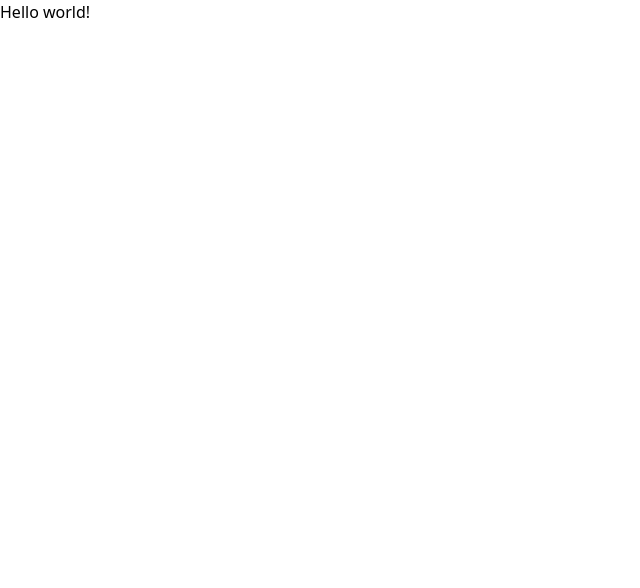
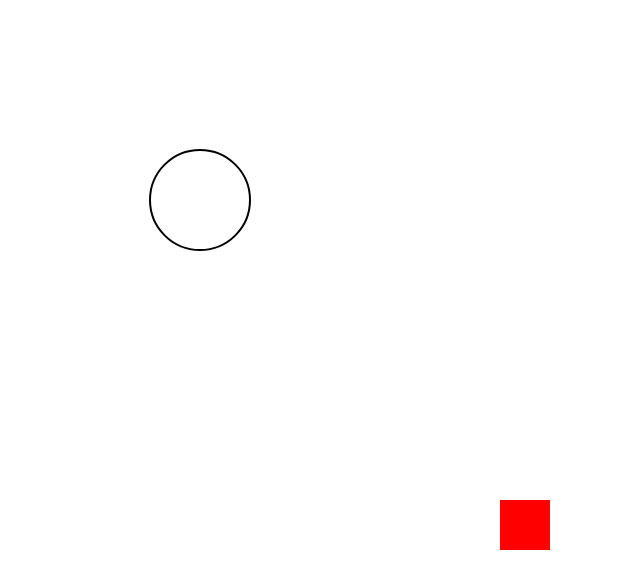
Before and after one commit to Aditya-A-G/whiteboard, a React (Vite) app: page / in a window 1280 px wide. Shown: the top 588 px of the page, without its empty margins (0-640 px from the left). Built offline with nearby package versions, Linux system fonts and the light colour scheme.

Commit message:
create canvas

```diff
--- a/package.json
+++ b/package.json
@@ -10,8 +10,10 @@
     "preview": "vite preview"
   },
   "dependencies": {
+    "konva": "^9.3.15",
     "react": "^18.3.1",
-    "react-dom": "^18.3.1"
+    "react-dom": "^18.3.1",
+    "react-konva": "^18.2.10"
   },
   "devDependencies": {
     "@eslint/js": "^9.9.0",
--- a/src/App.tsx
+++ b/src/App.tsx
@@ -1,7 +1,12 @@
+import { Stage, Layer, Rect, Circle } from "react-konva";
+
 export default function App() {
   return (
-    <h1 className="text-2xl font-bold underline">
-      Hello world!
-    </h1>
-  )
+    <Stage width={window.innerWidth} height={window.innerHeight}>
+      <Layer>
+        <Rect x={500} y={500} width={50} height={50} fill="red" />
+        <Circle x={200} y={200} stroke="black" radius={50} />
+      </Layer>
+    </Stage>
+  );
 }
```
Also changed, not shown: 1 other file (tests, documents, lock files or other folders).
